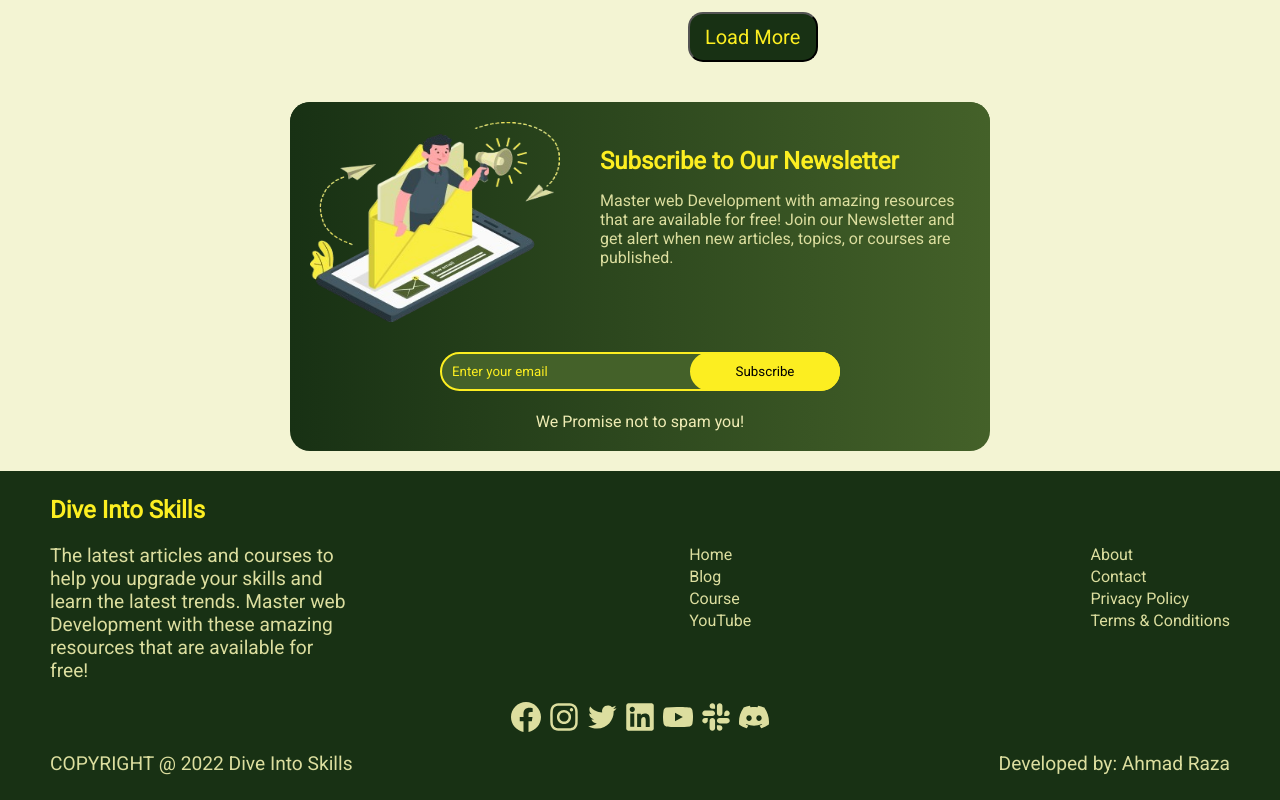
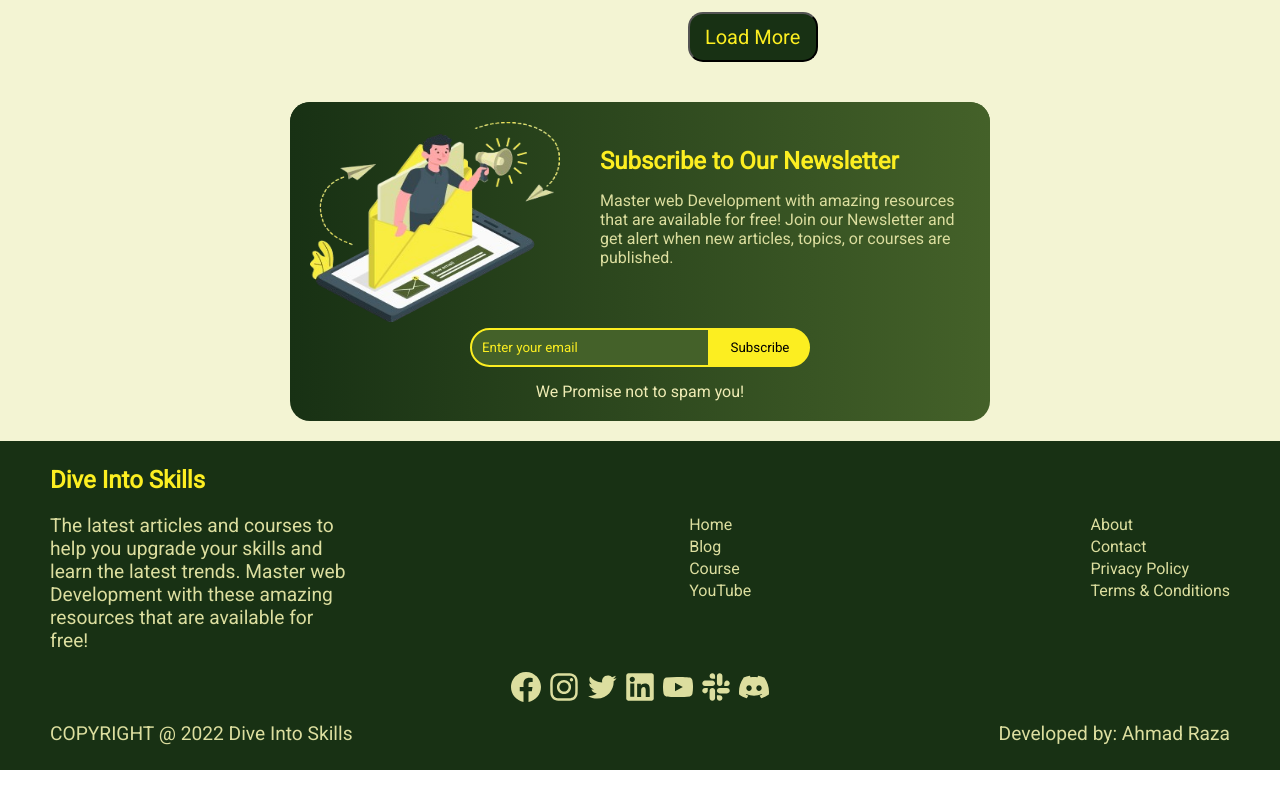
Before and after one commit to sahilbhardwaj-tmpl/DiveIntoSkills, a React (Vite) app: page /Blogs in a window 1280 px wide. Shown: the part 1103-1903 px from the top of the page. After the commit the page ends 1873 px from the top, so only its background shows below. Built offline with nearby package versions, Linux system fonts and the light colour scheme.

Commit message:
Fixed some minor issues

```diff
--- a/src/components/Contact.jsx
+++ b/src/components/Contact.jsx
@@ -71,7 +71,7 @@ function Contact() {
                             <h2 className='color'>Send Me Email</h2>
                             <form onSubmit={handleSubmit}>
 
-                                <input
+                                <input className='input'
                                     type="text"
                                     id="yourName"
                                     name="yourName"
@@ -82,7 +82,7 @@ function Contact() {
                                 />
 
 
-                                <input
+                                <input className='input'
                                 placeholder="Your Email"
                                     type="email"
                                     id="yourEmail"
@@ -91,7 +91,7 @@ function Contact() {
                                     onChange={handleChange}
                                     required
                                 />
-                                <input
+                                <input className='input'
                                 placeholder="Headline"
                                     type="text"
                                     id="headline"
--- a/src/components/ContactStyles.css
+++ b/src/components/ContactStyles.css
@@ -59,7 +59,7 @@ label {
     color: #555;
 }
 
-input,
+.input,
 textarea {
     padding: 10px;
     margin-bottom: 16px;
@@ -74,7 +74,7 @@ textarea {
     resize: vertical;
 }
 
-input::placeholder,
+.input::placeholder,
 textarea::placeholder {
     color: #FCEE21;
 }
--- a/src/components/NewsLetterPopUp.jsx
+++ b/src/components/NewsLetterPopUp.jsx
@@ -25,8 +25,6 @@ function NewsLetterPopUp() {
                         </div>
                     </div>
 
-
-                    <div className="subscribe-form">
                     <div className="input-container">
                         <input
                             type="email"
@@ -39,11 +37,12 @@ function NewsLetterPopUp() {
                             Subscribe
                         </button>
                     </div>
-                    </div>
-                    <p style={{color:'#EFECB4', marginBottom:'20px',fontSize: '16px'}}>We Promise not to spam you!</p>
+                    <p style={{ color: '#EFECB4', marginBottom: '20px', fontSize: '16px' }}>We Promise not to spam you!</p>
                 </div>
 
             </div>
+
+
 
 
 
--- a/src/components/NewsLetterPopUpStyles.css
+++ b/src/components/NewsLetterPopUpStyles.css
@@ -15,7 +15,7 @@
 
 .newsletter-popup {
     width: 700px;
-    height: 250px;
+    height: 220px;
     display: flex;
     border-radius: 20px;
     background: linear-gradient(90deg, #183114 0%, #446129 100%);
@@ -50,13 +50,10 @@
 
 /* SubscribeForm.css */
 
-.subscribe-form {
+.input-container {
     display: flex;
+    justify-content: center;
     align-items: center;
-}
-
-.input-container {
-    position: relative;
     margin-bottom: 10px;
     height: 50px;
 }
@@ -64,22 +61,27 @@
 .email-input {
     padding: 10px;
     border: 2px solid #FCEE21;
-    border-radius: 50px;
-    width: 400px;
+    border-radius: 50px 0 0 50px;
+    width: 240px;
+    color: #FCEE21;
+    background: #446129;
+
+}
+.email-input::placeholder{
+    color: #FCEE21;
 }
 
 .subscribe-button {
-    position: absolute;
-    top: 0;
-    right: 0;
     padding: 10px;
-    border-radius: 50px;
+    border-radius: 0px 50px 50px 0px;
+    border: none;
     border: 2px solid #FCEE21;
     background: #FCEE21;
     cursor: pointer;
     transition: background-color 0.3s ease;
-    width: 150px;
+    width: 100px;
 }
+
 
 @media (max-width: 768px) {
     .newsletter-popup {
@@ -95,7 +97,12 @@
     .newsletter-popup {
         width: 100%;
     }
-
+    .email-input{
+        width: 200px;
+    }
+    .subscribe-button {
+        width: 80px;
+    }
     .txt-color {
         text-align: center;
     }
```
Lines whose indentation alone changed are shown as unchanged.
